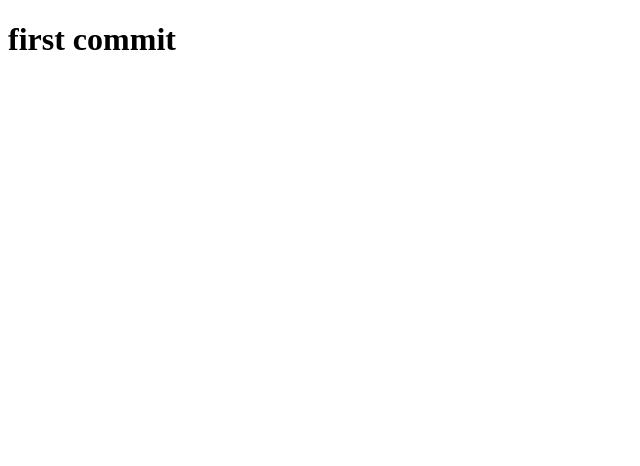
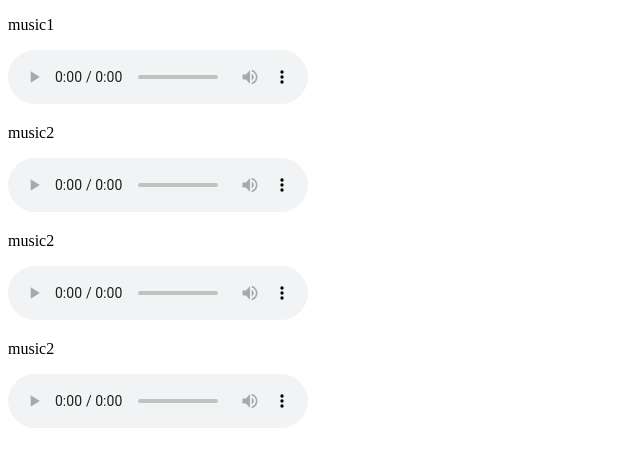
Before and after one commit to Andranik2512/my-appNY, a React (Vite) app: page / in a window 1280 px wide. Shown: the top 466 px of the page, without its empty margins (0-640 px from the left). Built offline with nearby package versions, Linux system fonts and the light colour scheme.

Commit message:
add urls

```diff
--- a/src/App.tsx
+++ b/src/App.tsx
@@ -1,7 +1,34 @@
-function App() {
+
+
+const Music = () => {
+  const tracks = [
+    {
+      title: 'music1',
+      url: 'https://www.soundhelix.com/examples/mp3/SoundHelix-Song-1.mp3',
+    },
+    {
+      title: 'music2',
+      url: 'https://www.soundhelix.com/examples/mp3/SoundHelix-Song-2.mp3',
+    },
+    {
+      title: 'music2',
+      url: 'https://www.soundhelix.com/examples/mp3/SoundHelix-Song-2.mp3',
+    },{
+      title: 'music2',
+      url: 'https://www.soundhelix.com/examples/mp3/SoundHelix-Song-2.mp3',
+    },
+  ]
+
   return (
-    <h1>first commit</h1>
+    <div>
+      {tracks.map((track, index) => (
+        <div key={index}>
+          <p>{track.title}</p>
+          <audio controls src={track.url}></audio>
+        </div>
+      ))}
+    </div>
   )
 }
 
-export default App
+export default Music
```
Also changed, not shown: src/music.tsx (added, +13 -0 lines).
